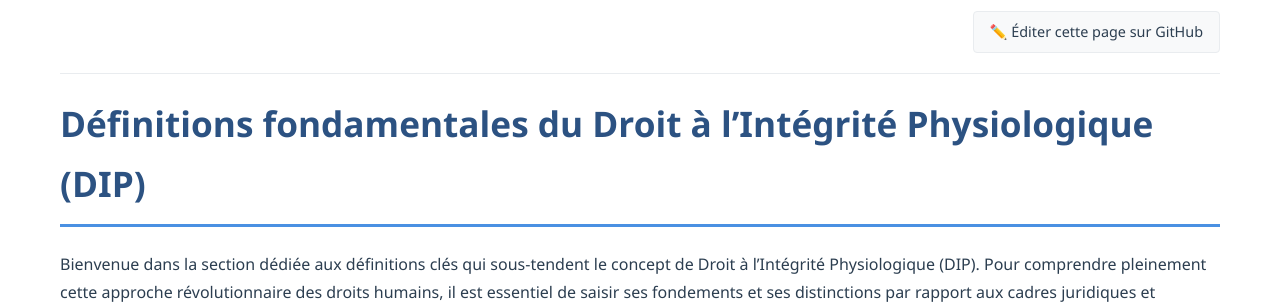
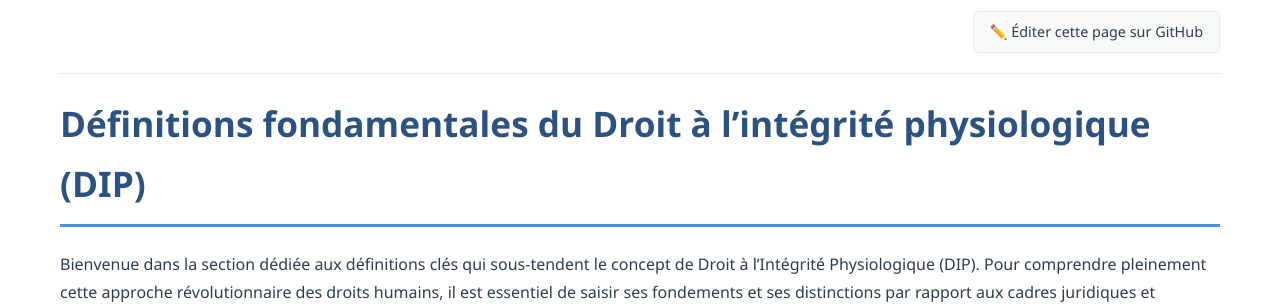
Before and after one commit to PerigGouanvic/droit-integrite-physiologique, a Jekyll site: the page built from definitions/index.md, in a window 1280 px wide and 900 px high. Shown: the part 209-513 px from the top of the window. Built offline with Jekyll 4.4.1, drawn with Linux system fonts in a browser that asks for light colours; comment, search, counter and statistics services are not loaded.

```diff
--- a/definitions/index.md
+++ b/definitions/index.md
@@ -4,7 +4,7 @@ title: Définitions fondamentales
 description: Concepts clés qui sous-tendent le Droit à l'Intégrité Physiologique
 ---
 
-# Définitions fondamentales du Droit à l'Intégrité Physiologique (DIP)
+# Définitions fondamentales du Droit à l'intégrité physiologique (DIP)
 
 Bienvenue dans la section dédiée aux définitions clés qui sous-tendent le concept de Droit à l'Intégrité Physiologique (DIP). Pour comprendre pleinement cette approche révolutionnaire des droits humains, il est essentiel de saisir ses fondements et ses distinctions par rapport aux cadres juridiques et médicaux existants.
 
```
